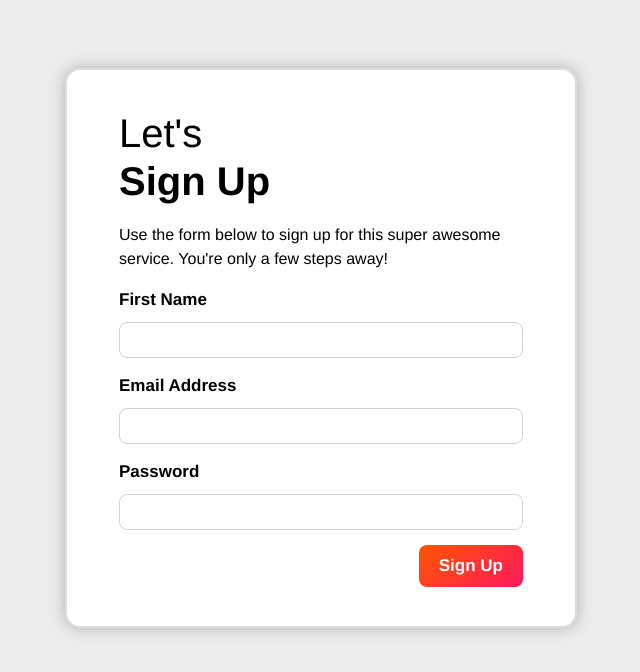
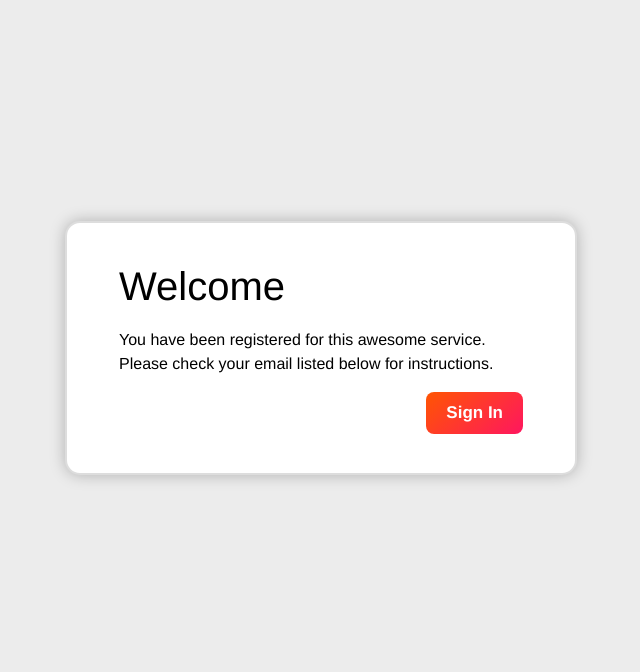
Before and after one commit to smahale18/Sign-up-form, a React (Create React App) app: page /signin in a window 1280 px wide. Shown: the top 672 px of the page, without its empty margins (319-959 px from the left). Built offline with nearby package versions, Linux system fonts and the light colour scheme.

Commit message:
Basic Functionality working

```diff
--- a/package.json
+++ b/package.json
@@ -9,6 +9,7 @@
     "bootstrap": "^4.5.0",
     "react": "^16.13.1",
     "react-dom": "^16.13.1",
+    "react-router-dom": "^5.2.0",
     "react-scripts": "3.4.1"
   },
   "scripts": {
--- a/src/App.css
+++ b/src/App.css
@@ -1,7 +1,3 @@
-.App {
-  font-family: Helvetica, sans-serif;
-}
-
 .App-body {
   background-color: #ececec;
   min-height: 100vh;
--- a/src/App.js
+++ b/src/App.js
@@ -1,16 +1,73 @@
-import React from "react";
+import React, { Component } from "react";
 import "./App.css";
 import SignUpForm from "./components/signUpFormBody";
+import SignInPage from "./components/signInPage";
+import { BrowserRouter, Route } from "react-router-dom";
 
-function App() {
-  return (
-    <div className="App">
-      <header></header>
-      <body className="App-body">
-        <SignUpForm></SignUpForm>
-      </body>
-    </div>
-  );
+class App extends Component {
+  constructor(props) {
+    super(props);
+
+    this.state = {
+      firstName: "",
+      email: "",
+      password: "",
+    };
+
+    this.handleFirstNameChange = this.handleFirstNameChange.bind(this);
+    this.handleEmailChange = this.handleEmailChange.bind(this);
+    this.handlePasswordChange = this.handlePasswordChange.bind(this);
+  }
+
+  render() {
+    return (
+      <div className="App-body">
+        <BrowserRouter>
+          <Route
+            path="/signup"
+            render={(props) => (
+              <SignUpForm
+                {...props}
+                handleFirstNameChange={this.handleFirstNameChange}
+                handleEmailChange={this.handleEmailChange}
+                handlePasswordChange={this.handlePasswordChange}
+                email={this.state.email}
+              />
+            )}
+            exact
+          />
+          <Route
+            path="/signin"
+            render={(props) => (
+              <SignInPage
+                {...props}
+                firstName={this.state.firstName}
+                email={this.state.email}
+              />
+            )}
+          />
+        </BrowserRouter>
+      </div>
+    );
+  }
+
+  handleFirstNameChange(e) {
+    this.setState({
+      firstName: e.target.value,
+    });
+  }
+
+  handleEmailChange(e) {
+    this.setState({
+      email: e.target.value,
+    });
+  }
+
+  handlePasswordChange(e) {
+    this.setState({
+      password: e.target.value,
+    });
+  }
 }
 
 export default App;
--- a/src/components/emailField.jsx
+++ b/src/components/emailField.jsx
@@ -1,21 +1,28 @@
-import React from "react";
+import React, { Component } from "react";
 import "../styles/formField.css";
 
-function EmailField() {
+class EmailField extends Component {
+  constructor(props) {
+    super(props);
+  }
+
+  render() {
     return (
       <div>
-      <label className="signup-label" for="Email">
+        <label className="signup-label" htmlFor="Email">
           Email Address
         </label>
         <input
           id="Email"
           className="signup-input"
           required
-        minlength="2"
-        maxlength="254"
+          minLength="2"
+          maxLength="254"
+          onChange={this.props.handleEmailChange}
         />
       </div>
     );
   }
+}
 
 export default EmailField;
--- a/src/components/firstNameField.jsx
+++ b/src/components/firstNameField.jsx
@@ -1,21 +1,28 @@
-import React from "react";
+import React, { Component } from "react";
 import "../styles/formField.css";
 
-function FirstNameField() {
+class FirstNameField extends Component {
+  constructor(props) {
+    super(props);
+  }
+
+  render() {
     return (
       <div>
-      <label className="signup-label" for="First Name">
+        <label className="signup-label" htmlFor="First Name">
           First Name
         </label>
         <input
           id="First Name"
           className="signup-input"
           required
-        minlength="2"
-        maxlength="50"
+          minLength="2"
+          maxLength="50"
+          onChange={this.props.handleFirstNameChange}
         />
       </div>
     );
   }
+}
 
 export default FirstNameField;
--- a/src/components/passwordField.jsx
+++ b/src/components/passwordField.jsx
@@ -1,21 +1,28 @@
-import React from "react";
+import React, { Component } from "react";
 import "../styles/formField.css";
 
-function PasswordField() {
+class PasswordField extends Component {
+  constructor(props) {
+    super(props);
+  }
+
+  render() {
     return (
       <div>
-      <label className="signup-label" for="password">
+        <label className="signup-label" htmlFor="password">
           Password
         </label>
         <input
           id="password"
           className="signup-input"
           required
-        minlength="2"
-        maxlength="50"
+          minLength="2"
+          maxLength="50"
+          onChange={this.props.handlePasswordChange}
         />
       </div>
     );
   }
+}
 
 export default PasswordField;
--- /dev/null
+++ b/src/components/signInPage.jsx
@@ -0,0 +1,35 @@
+import React, { Component } from "react";
+import "../styles/signUpFormBody.css";
+
+class SignInPage extends Component {
+  constructor(props) {
+    super(props);
+  }
+
+  render() {
+    return (
+      <div className="signup-box">
+        <h1>
+          <span className="signup-heading-smallerFont">Welcome</span>
+          <span className="signup-heading-bigFont">
+            <br />
+            {this.props.firstName}
+          </span>
+        </h1>
+        <p className="signup-para">
+          You have been registered for this awesome service.
+          <br />
+          Please check your email listed below for instructions.
+        </p>
+        <p>
+          <b>{this.props.email}</b>
+        </p>
+        <button type="submit" className="signup-button">
+          Sign In
+        </button>
+      </div>
+    );
+  }
+}
+
+export default SignInPage;
--- a/src/components/signUpFormBody.jsx
+++ b/src/components/signUpFormBody.jsx
@@ -1,10 +1,23 @@
-import React from "react";
+import React, { Component } from "react";
 import "../styles/signUpFormBody.css";
 import FirstNameField from "./firstNameField.jsx";
 import EmailField from "./emailField.jsx";
 import PasswordField from "./passwordField";
+import { Redirect } from "react-router-dom";
 
-function SignUpForm() {
+class SignUpForm extends Component {
+  constructor(props) {
+    super(props);
+
+    this.state = {
+      redirect: false,
+    };
+
+    this.validateInputs = this.validateInputs.bind(this);
+    this.validateEmail = this.validateEmail.bind(this);
+  }
+
+  render() {
     return (
       <div className="signup-box">
         <h1>
@@ -19,10 +32,21 @@ function SignUpForm() {
           only a few steps away!
         </p>
         <form>
-        <FirstNameField></FirstNameField>
-        <EmailField></EmailField>
-        <PasswordField></PasswordField>
-        <button type="submit" className="signup-button">
+          <FirstNameField
+            handleFirstNameChange={this.props.handleFirstNameChange}
+          ></FirstNameField>
+          <EmailField
+            handleEmailChange={this.props.handleEmailChange}
+          ></EmailField>
+          <PasswordField
+            handlePasswordChange={this.props.handlePasswordChange}
+          ></PasswordField>
+          {this.renderRedirect()}
+          <button
+            type="submit"
+            className="signup-button"
+            onClick={this.validateInputs}
+          >
             Sign Up
           </button>
         </form>
@@ -30,4 +54,25 @@ function SignUpForm() {
     );
   }
 
+  validateInputs() {
+    if (this.validateEmail()) {
+      this.setState({
+        redirect: true,
+      });
+    }
+  }
+
+  validateEmail() {
+    // regex for email address verification
+    let re = /^(([^<>()[\]\\.,;:\s@\"]+(\.[^<>()[\]\\.,;:\s@\"]+)*)|(\".+\"))@((\[[0-9]{1,3}\.[0-9]{1,3}\.[0-9]{1,3}\.[0-9]{1,3}\])|(([a-zA-Z\-0-9]+\.)+[a-zA-Z]{2,}))$/;
+    return re.test(this.props.email);
+  }
+
+  renderRedirect = () => {
+    if (this.state.redirect) {
+      return <Redirect from="/signup" to="/signin" />;
+    }
+  };
+}
+
 export default SignUpForm;
```
Lines whose indentation alone changed are shown as unchanged.
